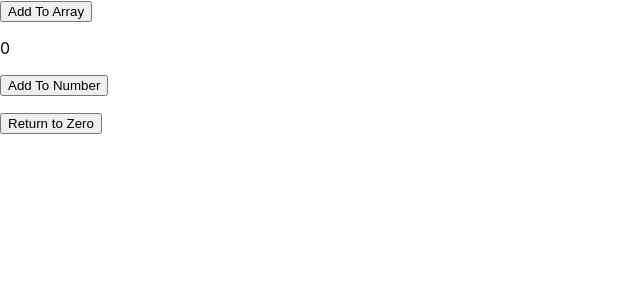
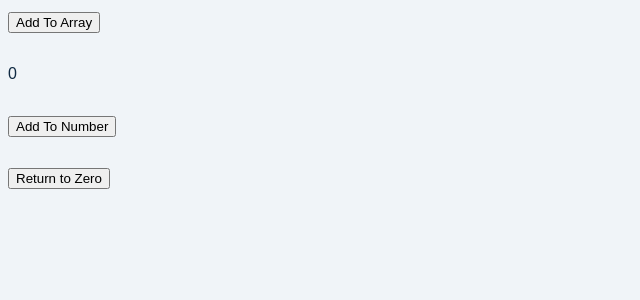
Before and after one commit to mmaustin/writers-forum, a React (Create React App) app in the folder client/: page / in a window 1280 px wide. Shown: the top 300 px of the page, without its empty margins (0-640 px from the left). Built offline with nearby package versions, Linux system fonts and the light colour scheme.

Commit message:
imported normalize.css

```diff
--- a/client/src/index.css
+++ b/client/src/index.css
@@ -1,13 +1,338 @@
-body {
-  margin: 0;
-  font-family: -apple-system, BlinkMacSystemFont, 'Segoe UI', 'Roboto', 'Oxygen',
-    'Ubuntu', 'Cantarell', 'Fira Sans', 'Droid Sans', 'Helvetica Neue',
-    sans-serif;
-  -webkit-font-smoothing: antialiased;
-  -moz-osx-font-smoothing: grayscale;
+*,
+::after,
+::before {
+  box-sizing: border-box;
 }
 
-code {
-  font-family: source-code-pro, Menlo, Monaco, Consolas, 'Courier New',
-    monospace;
+/* fonts */
+@import url('https://fonts.googleapis.com/css2?family=Cabin&family=Roboto+Condensed:wght@400;700&display=swap');
+
+html {
+  font-size: 100%;
+} /*16px*/
+
+:root {
+  /* colors */
+  --primary-50: #e0fcff;
+  --primary-100: #bef8fd;
+  --primary-200: #87eaf2;
+  --primary-300: #54d1db;
+  --primary-400: #38bec9;
+  --primary-500: #2cb1bc;
+  --primary-600: #14919b;
+  --primary-700: #0e7c86;
+  --primary-800: #0a6c74;
+  --primary-900: #044e54;
+
+  /* grey */
+  --grey-50: #f0f4f8;
+  --grey-100: #d9e2ec;
+  --grey-200: #bcccdc;
+  --grey-300: #9fb3c8;
+  --grey-400: #829ab1;
+  --grey-500: #627d98;
+  --grey-600: #486581;
+  --grey-700: #334e68;
+  --grey-800: #243b53;
+  --grey-900: #102a43;
+  /* rest of the colors */
+  --black: #222;
+  --white: #fff;
+  --red-light: #f8d7da;
+  --red-dark: #842029;
+  --green-light: #d1e7dd;
+  --green-dark: #0f5132;
+
+  /* fonts  */
+  --headingFont: 'Roboto Condensed', Sans-Serif;
+  --bodyFont: 'Cabin', Sans-Serif;
+  --small-text: 0.875rem;
+  --extra-small-text: 0.7em;
+  /* rest of the vars */
+  --backgroundColor: var(--grey-50);
+  --textColor: var(--grey-900);
+  --borderRadius: 0.25rem;
+  --letterSpacing: 1px;
+  --transition: 0.3s ease-in-out all;
+  --max-width: 1120px;
+  --fixed-width: 500px;
+  --fluid-width: 90vw;
+  --breakpoint-lg: 992px;
+  --nav-height: 6rem;
+  /* box shadow*/
+  --shadow-1: 0 1px 3px 0 rgba(0, 0, 0, 0.1), 0 1px 2px 0 rgba(0, 0, 0, 0.06);
+  --shadow-2: 0 4px 6px -1px rgba(0, 0, 0, 0.1),
+    0 2px 4px -1px rgba(0, 0, 0, 0.06);
+  --shadow-3: 0 10px 15px -3px rgba(0, 0, 0, 0.1),
+    0 4px 6px -2px rgba(0, 0, 0, 0.05);
+  --shadow-4: 0 20px 25px -5px rgba(0, 0, 0, 0.1),
+    0 10px 10px -5px rgba(0, 0, 0, 0.04);
 }
+
+body {
+  background: var(--backgroundColor);
+  font-family: var(--bodyFont);
+  font-weight: 400;
+  line-height: 1.75;
+  color: var(--textColor);
+}
+
+p {
+  margin-bottom: 1.5rem;
+  max-width: 40em;
+}
+
+h1,
+h2,
+h3,
+h4,
+h5 {
+  margin: 0;
+  margin-bottom: 1.38rem;
+  font-family: var(--headingFont);
+  font-weight: 400;
+  line-height: 1.3;
+  text-transform: capitalize;
+  letter-spacing: var(--letterSpacing);
+}
+
+h1 {
+  margin-top: 0;
+  font-size: 3.052rem;
+}
+
+h2 {
+  font-size: 2.441rem;
+}
+
+h3 {
+  font-size: 1.953rem;
+}
+
+h4 {
+  font-size: 1.563rem;
+}
+
+h5 {
+  font-size: 1.25rem;
+}
+
+small,
+.text-small {
+  font-size: var(--small-text);
+}
+
+a {
+  text-decoration: none;
+  letter-spacing: var(--letterSpacing);
+}
+a,
+button {
+  line-height: 1.15;
+}
+button:disabled {
+  cursor: not-allowed;
+}
+ul {
+  list-style-type: none;
+  padding: 0;
+}
+
+.img {
+  width: 100%;
+  display: block;
+  object-fit: cover;
+}
+
+.main-img {
+  display: none;
+}
+
+/* buttons */
+
+.btn {
+  cursor: pointer;
+  color: var(--white);
+  background: var(--primary-500);
+  border: transparent;
+  border-radius: var(--borderRadius);
+  letter-spacing: var(--letterSpacing);
+  padding: 0.375rem 0.75rem;
+  box-shadow: var(--shadow-2);
+  transition: var(--transition);
+  text-transform: capitalize;
+  display: inline-block;
+}
+.btn:hover {
+  background: var(--primary-700);
+  box-shadow: var(--shadow-3);
+}
+.btn-hipster {
+  color: var(--primary-500);
+  background: var(--primary-200);
+}
+.btn-hipster:hover {
+  color: var(--primary-200);
+  background: var(--primary-700);
+}
+.btn-block {
+  width: 100%;
+}
+.btn-hero {
+  font-size: 1.25rem;
+  padding: 0.5rem 1.25rem;
+}
+.btn-danger {
+  background: var(--red-light);
+  color: var(--red-dark);
+}
+.btn-danger:hover {
+  background: var(--red-dark);
+  color: var(--white);
+}
+
+.member-btn {
+  background: transparent;
+  border: transparent;
+  color: var(--primary-500);
+  cursor: pointer;
+  letter-spacing: var(--letterSpacing);
+}
+
+/* alerts */
+.alert {
+  padding: 0.375rem 0.75rem;
+  margin-bottom: 1rem;
+  border-color: transparent;
+  border-radius: var(--borderRadius);
+  text-align: center;
+  letter-spacing: var(--letterSpacing);
+}
+
+.alert-danger {
+  color: var(--red-dark);
+  background: var(--red-light);
+}
+.alert-success {
+  color: var(--green-dark);
+  background: var(--green-light);
+}
+/* form */
+
+.form {
+  width: 90vw;
+  max-width: var(--fixed-width);
+  background: var(--white);
+  border-radius: var(--borderRadius);
+  box-shadow: var(--shadow-2);
+  padding: 2rem 2.5rem;
+  margin: 3rem auto;
+  transition: var(--transition);
+}
+.form:hover {
+  box-shadow: var(--shadow-4);
+}
+.form-label {
+  display: block;
+  font-size: var(--smallText);
+  margin-bottom: 0.5rem;
+  text-transform: capitalize;
+  letter-spacing: var(--letterSpacing);
+}
+.form-input,
+.form-textarea,
+.form-select {
+  width: 100%;
+  padding: 0.375rem 0.75rem;
+  border-radius: var(--borderRadius);
+  background: var(--backgroundColor);
+  border: 1px solid var(--grey-200);
+}
+.form-input,
+.form-select,
+.btn-block {
+  height: 35px;
+}
+.form-description{
+  height: 100px;
+}
+.form-row {
+  margin-bottom: 1rem;
+}
+
+.form-textarea {
+  height: 7rem;
+}
+::placeholder {
+  font-family: inherit;
+  color: var(--grey-400);
+}
+.form-alert {
+  color: var(--red-dark);
+  letter-spacing: var(--letterSpacing);
+  text-transform: capitalize;
+}
+/* alert */
+
+@keyframes spinner {
+  to {
+    transform: rotate(360deg);
+  }
+}
+
+.loading {
+  width: 6rem;
+  height: 6rem;
+  border: 5px solid var(--grey-400);
+  border-radius: 50%;
+  border-top-color: var(--primary-500);
+  animation: spinner 2s linear infinite;
+}
+.loading-center {
+  margin: 0 auto;
+}
+/* title */
+
+.title {
+  text-align: center;
+}
+
+.title-underline {
+  background: var(--primary-500);
+  width: 7rem;
+  height: 0.25rem;
+  margin: 0 auto;
+  margin-top: -1rem;
+}
+
+.container {
+  width: var(--fluid-width);
+  max-width: var(--max-width);
+  margin: 0 auto;
+}
+.full-page {
+  min-height: 100vh;
+}
+
+.coffee-info {
+  text-align: center;
+  text-transform: capitalize;
+  margin-bottom: 1rem;
+  letter-spacing: var(--letterSpacing);
+}
+.coffee-info span {
+  display: block;
+}
+.coffee-info a {
+  color: var(--primary-500);
+}
+
+@media screen and (min-width: 992px) {
+  .coffee-info {
+    text-align: left;
+  }
+  .coffee-info span {
+    display: inline-block;
+    margin-right: 0.5rem;
+  }
+}
```
